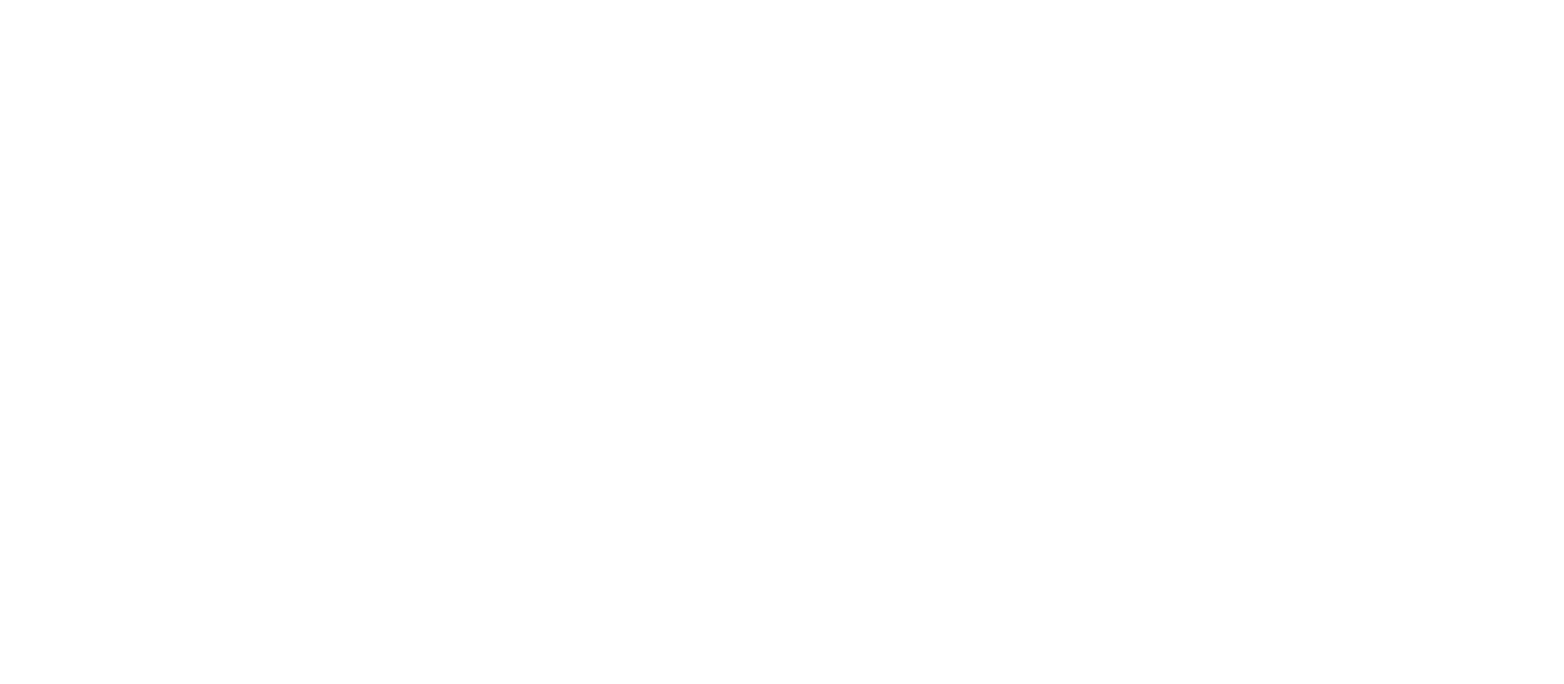
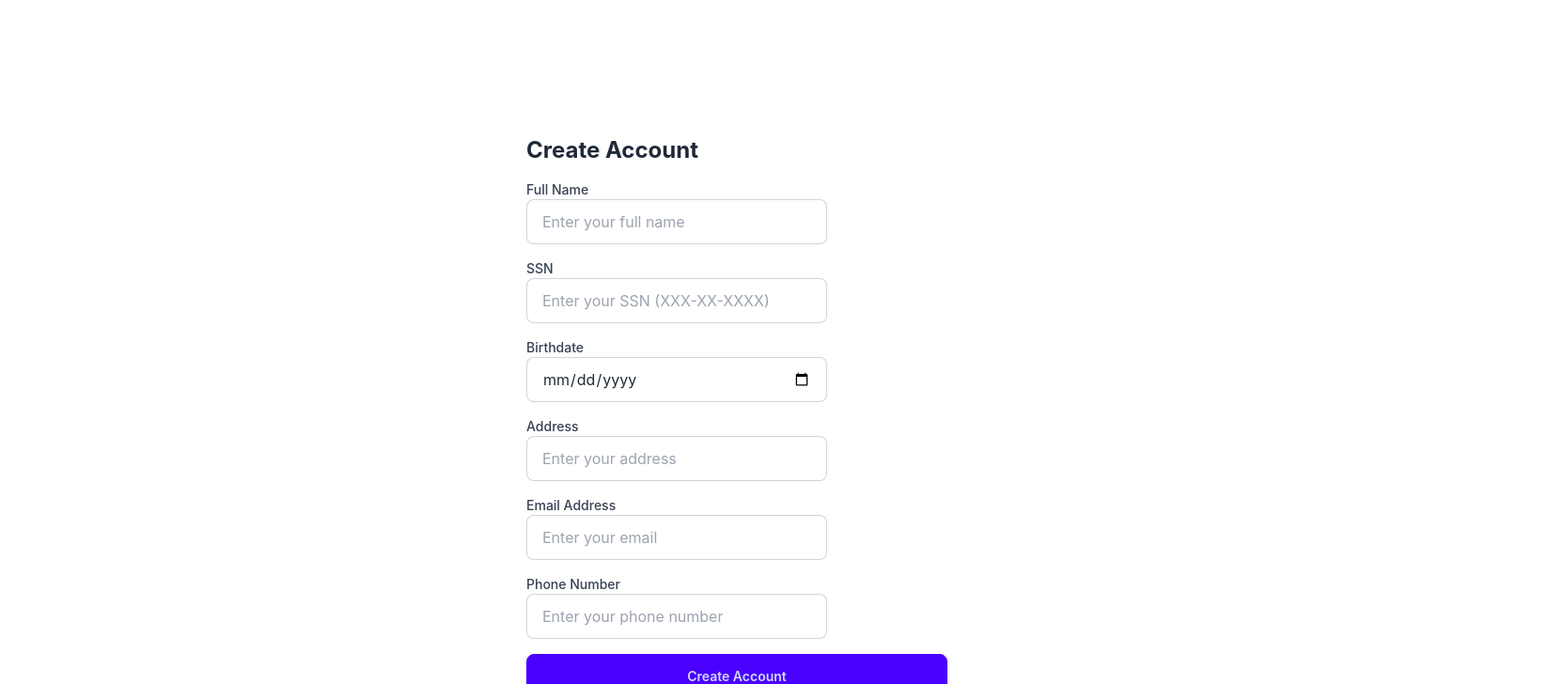
Before and after one commit to sudocanttype/HACKUTD2024, a React (Create React App) app in the folder frontend/: page /CreateAcc in a window 1280 px wide. Before the commit this address had no page. Shown: the top 728 px of the page at 94% size, 1664 px wide, since content can reach past the window. Built offline with nearby package versions, Linux system fonts and the light colour scheme.

Commit message:
create account

```diff
--- a/frontend/src/App.js
+++ b/frontend/src/App.js
@@ -3,6 +3,7 @@
 import './App.css';
 import VaishPage from './Vaish/page'; // Import VaishPage component
 import SahasPage from './Sahas/page'; // Import SahasPage component
+import CreateAcc from './CreateAcc/page';
 
 function App() {
   return (
@@ -11,6 +12,8 @@
         <Route path="/" element={<LoginPage />} />
         <Route path="/Vaish/page" element={<VaishPage />} /> {/* Route for Vaish's page */}
         <Route path="/Sahas/page" element={<SahasPage />} /> {/* Route for Sahas's page */}
+        <Route path="/CreateAcc" element={<CreateAcc/>} />
+
       </Routes>
     </Router>
   );
@@ -26,7 +29,7 @@
     if (email === "Vaish@g") {
       navigate('/Vaish/page'); // Navigate to Vaish's page
     } else if (email === "Sahas@g") {
-      navigate('/Sahas/page'); // Navigate to Sahas's page
+      navigate('/CreateAcc'); // Navigate to Sahas's page
     } else {
       alert('Invalid username or password');
     }
--- /dev/null
+++ b/frontend/src/CreateAcc/page.js
@@ -0,0 +1,174 @@
+import React, { useState } from "react";
+
+function CreateAcc() {
+  const [fullName, setFullName] = useState("");
+  const [ssn, setSsn] = useState("");
+  const [bday, setBday] = useState("");
+  const [address, setAddress] = useState("");
+  const [email, setEmail] = useState("");
+  const [phone, setPhone] = useState("");
+  const [errorMessage, setErrorMessage] = useState("");
+
+  const handleSubmit = (e) => {
+    e.preventDefault();
+
+    // Basic validation
+    if (!fullName || !ssn || !bday || !address || !email || !phone) {
+      setErrorMessage("All fields are required");
+      return;
+    }
+
+    // Handle form submission (e.g., send to API)
+    console.log("Account Created", {
+      fullName,
+      ssn,
+      bday,
+      address,
+      email,
+      phone,
+    });
+
+    // Reset the form after submission (optional)
+    setFullName("");
+    setSsn("");
+    setBday("");
+    setAddress("");
+    setEmail("");
+    setPhone("");
+  };
+
+  // Function to format SSN as XXX-XX-XXXX
+  const handleSsnChange = (e) => {
+    let formattedSsn = e.target.value.replace(/\D/g, ''); // Remove non-digit characters
+    if (formattedSsn.length > 3 && formattedSsn.length <= 5) {
+      formattedSsn = formattedSsn.replace(/(\d{3})(\d{1,2})/, '$1-$2');
+    } else if (formattedSsn.length > 5) {
+      formattedSsn = formattedSsn.replace(/(\d{3})(\d{2})(\d{1,4})/, '$1-$2-$3');
+    }
+    setSsn(formattedSsn);
+  };
+
+  return (
+    <div className="container mx-96 px-44 my-36 flex items-center justify-between">
+      <div className="w-full max-w-md">
+        <h2 className="text-2xl font-bold mb-4">Create Account</h2>
+
+        <form onSubmit={handleSubmit} className="space-y-4">
+          {/* Full Name */}
+          <div>
+            <label className="block text-sm font-medium text-gray-700" htmlFor="fullName">
+              Full Name
+            </label>
+            <input
+              type="text"
+              id="fullName"
+              value={fullName}
+              onChange={(e) => setFullName(e.target.value)}
+              className="input input-bordered w-full max-w-xs"
+              placeholder="Enter your full name"
+              required
+            />
+          </div>
+
+          {/* SSN */}
+          <div>
+            <label className="block text-sm font-medium text-gray-700" htmlFor="ssn">
+              SSN
+            </label>
+            <input
+              type="text"
+              id="ssn"
+              value={ssn}
+              onChange={handleSsnChange}
+              className="input input-bordered w-full max-w-xs"
+              placeholder="Enter your SSN (XXX-XX-XXXX)"
+              maxLength="11"
+              required
+            />
+          </div>
+
+          {/* Birthdate */}
+          <div>
+            <label className="block text-sm font-medium text-gray-700" htmlFor="bday">
+              Birthdate
+            </label>
+            <input
+              type="date"
+              id="bday"
+              value={bday}
+              onChange={(e) => setBday(e.target.value)}
+              className="input input-bordered w-full max-w-xs"
+              required
+            />
+          </div>
+
+          {/* Address */}
+          <div>
+            <label className="block text-sm font-medium text-gray-700" htmlFor="address">
+              Address
+            </label>
+            <input
+              type="text"
+              id="address"
+              value={address}
+              onChange={(e) => setAddress(e.target.value)}
+              className="input input-bordered w-full max-w-xs"
+              placeholder="Enter your address"
+              required
+            />
+          </div>
+
+          {/* Email */}
+          <div>
+            <label className="block text-sm font-medium text-gray-700" htmlFor="email">
+              Email Address
+            </label>
+            <input
+              type="email"
+              id="email"
+              value={email}
+              onChange={(e) => setEmail(e.target.value)}
+              className="input input-bordered w-full max-w-xs"
+              placeholder="Enter your email"
+              required
+            />
+          </div>
+
+          {/* Phone Number */}
+          <div>
+            <label className="block text-sm font-medium text-gray-700" htmlFor="phone">
+              Phone Number
+            </label>
+            <input
+              type="tel"
+              id="phone"
+              value={phone}
+              onChange={(e) => setPhone(e.target.value)}
+              className="input input-bordered w-full max-w-xs"
+              placeholder="Enter your phone number"
+              required
+            />
+          </div>
+
+          {/* Error Message */}
+          {errorMessage && (
+            <p className="text-red-500 text-sm">{errorMessage}</p>
+          )}
+
+          {/* Submit Button */}
+          <button
+            type="submit"
+            className="btn btn-primary w-full mt-4"
+          >
+            Create Account
+          </button>
+        </form>
+      </div>
+
+
+
+    </div>
+  );
+}
+
+export default CreateAcc;
--- a/frontend/src/Vaish/page.js
+++ b/frontend/src/Vaish/page.js
@@ -12,8 +12,26 @@
 };
 
 const VaishPage = () => {
+    const [depositAmounStore, setDepositAmountStore] = useState(""); // For deposit amount
+    const [uploadedImage, setUploadedImage] = useState(null); // For uploaded image
+
   const navigate = useNavigate();
+  const [formData, setFormData] = useState({ email: "", dollars: "" });
 
+  const handleSubmit = (event) => {
+    event.preventDefault(); // Prevent the default form submission behavior
+    const email = event.target.email.value;
+    const dollars = event.target.dollars.value;
+
+    // Store the data in the state
+    setFormData({ email, dollars });
+
+    // Optionally, log the data or send it to an API
+    console.log("Stored Data:", { email, dollars });
+
+    // Close the modal if needed
+    document.getElementById("my_modal_3").close();
+  };
   // State to manage modals
   const [showConfirmation, setShowConfirmation] = useState(false);
   const [imageBase64, setImageBase64] = useState(""); // Store base64 image
@@ -80,10 +98,19 @@
 
   // Handle deposit confirmation
   const handleDeposit = () => {
-    // First close the modal
-    document.getElementById("my_modal_3").close();
+    // Close the modal
+    document.getElementById("my_modal_4").close();
 
-    // Then show the confirmation message after a brief delay
+    // Store the contents (deposit amount and uploaded image)
+    const depositData = {
+      amount: depositAmount,
+      image: uploadedImage,
+    };
+
+    // Log the deposit data or send it to the server
+    console.log("Deposit Data:", depositData);
+
+    // Optionally, show a confirmation message
     setTimeout(() => {
       setShowConfirmation(true);
 
@@ -93,18 +120,18 @@
       }, 3000);
     }, 100); // Small delay to ensure modal closes smoothly
   };
+
   const handleImageUpload = (e) => {
     const file = e.target.files[0];
     if (file) {
       const reader = new FileReader();
       reader.onloadend = () => {
-        const base64String = reader.result;
-        setImageBase64(base64String);
-        document.getElementById("uploadedImage").src = base64String;
+        setUploadedImage(reader.result); // Save the base64 image to state
       };
       reader.readAsDataURL(file);
     }
   };
+
 
   return (
     <>
@@ -173,18 +200,58 @@
               >
                 Nelle
               </button>
+
               <dialog id="my_modal_3" className="modal">
                 <div className="modal-box">
-                  <form method="dialog">
-                    {/* if there is a button in form, it will close the modal */}
+                  <form onSubmit={handleSubmit}>
+                    {/* Close button */}
                     <button className="btn btn-sm btn-circle btn-ghost absolute right-2 top-2">
                       ✕
                     </button>
+                    <h3 className="font-bold text-lg">Nelle</h3>
+                    <p className="py-4">Send money to people you know</p>
+
+                    {/* Email input */}
+                    <label
+                      className="block mb-2 text-sm font-medium"
+                      htmlFor="email"
+                    >
+                      Email:
+                    </label>
+                    <input
+                      type="email"
+                      id="email"
+                      name="email"
+                      className="input input-bordered w-full mb-4"
+                      placeholder="Enter your email"
+                      required
+                    />
+
+                    {/* Dollar input */}
+                    <label
+                      className="block mb-2 text-sm font-medium"
+                      htmlFor="dollars"
+                    >
+                      Amount in dollars:
+                    </label>
+                    <input
+                      type="number"
+                      id="dollars"
+                      name="dollars"
+                      className="input input-bordered w-full mb-4"
+                      placeholder="Enter the amount"
+                      min="1"
+                      required
+                    />
+
+                    {/* Send button */}
+                    <button
+                      className="btn btn-primary w-full mt-4"
+                      type="submit"
+                    >
+                      Send
+                    </button>
                   </form>
-                  <h3 className="font-bold text-lg">Hello!</h3>
-                  <p className="py-4">
-                    Press ESC key or click on ✕ button to close
-                  </p>
                 </div>
               </dialog>
 
@@ -196,9 +263,7 @@
       </button>
     </form>
     <h3 className="font-bold text-lg">Upload Check</h3>
-                  <p className="py-4">
-                    Enter deposit amount and upload check image:
-                  </p>
+    <p className="py-4">Enter deposit amount and upload check image:</p>
 
     {/* Deposit Amount Input */}
     <div className="mb-6">
@@ -247,18 +312,25 @@
           className="hidden"
         />
       </label>
+
+      {/* Image Preview */}
+      {uploadedImage && (
         <img
           id="uploadedImage"
-                      src=""
+          src={uploadedImage}
           alt="Uploaded Preview"
-                      className="max-w-full h-auto mt-4 rounded-lg shadow-md border max-h-[00px] overflow-auto"
+          className="max-w-full h-auto mt-4 rounded-lg shadow-md border max-h-[300px] overflow-auto"
         />
+      )}
     </div>
+
     <button className="btn mt-4" onClick={handleDeposit}>
       Deposit Check
     </button>
   </div>
 </dialog>
+
+
 
               {/* Confirmation Modal */}
               {showConfirmation && (
```
Also changed, not shown: frontend/src/CreateAcc/Bank_Person.jpg (added). Lines whose indentation alone changed are shown as unchanged.
